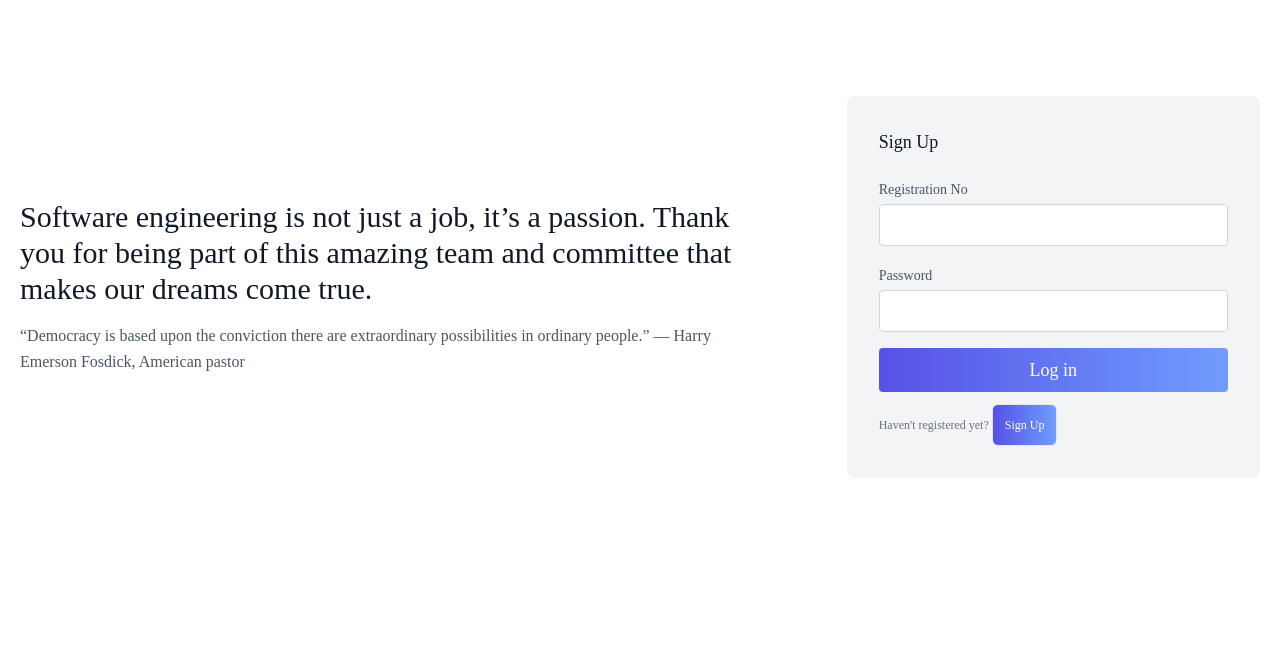
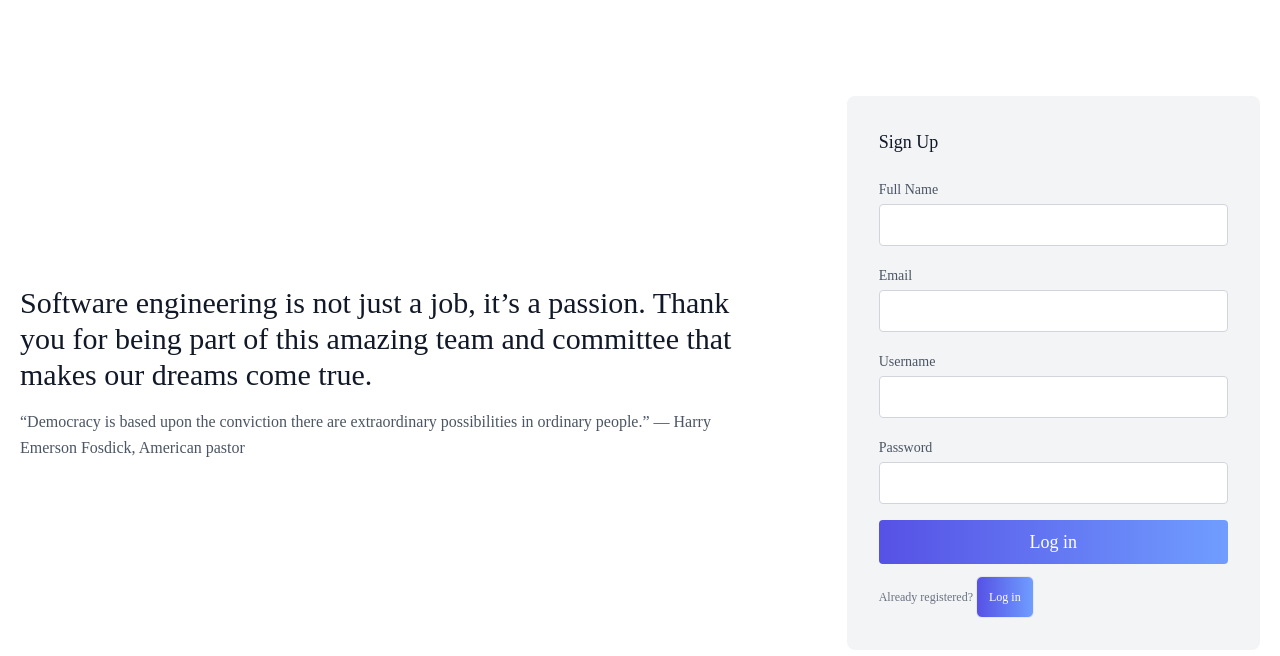
Before and after one commit to nafi-ullah/Tourist-PHP-fullstack, a React (Create React App) app in the folder frontend/: page /login in a window 1280 px wide. Both pictures are taken after a click on the button "Sign Up". Shown: the top 656 px of the page. Built offline with nearby package versions, Linux system fonts and the light colour scheme.

Commit message:
auth page ready

```diff
--- a/frontend/src/screens/LoginPage.jsx
+++ b/frontend/src/screens/LoginPage.jsx
@@ -8,6 +8,9 @@ import { postCred } from "../utils/auth";
 const LoginPage = () => {
     const [regno, setRegno] = useState('');
     const [password, setPassword] = useState('');
+    const [username, setUserName] = useState('');
+    const [email, setEmail] = useState('');
+    const [fullname, setFullName] = useState('');
     const [showSignUp, setShowSignUp] = useState(false);
 
     const navigate = useNavigate();
@@ -22,7 +25,7 @@ const LoginPage = () => {
 
 
           const response = await postCred({
-            regno,
+            username,
             password
           }
          );
@@ -32,24 +35,15 @@ const LoginPage = () => {
         console.log(response);
 
 
-        if(response.token && response.regno != "3040506070" ){
+        if(response.token ){
           if(response.isVoted){
             navigate("/vote-complete", {
                 state: {
                   regno: regno,
                 },
               });
-          }else{
-            navigate("/home", {
-                state: {
-                  regno: regno,
-                },
-              });
           }
-        }else if(response.token && response.regno === "3040506070"){
-            navigate("/killeradmin");
         }
-
         else{
             // const notify = () => toast("Bad Credential, Try Right Credential");
             // notify();
@@ -71,6 +65,9 @@ const LoginPage = () => {
        setShowSignUp(true);
       };
 
+      const handleLogin = () => {
+        setShowSignUp(false);
+       };
 
   return (
     <>
@@ -84,8 +81,8 @@ const LoginPage = () => {
     {!showSignUp && <div className="lg:w-2/6 md:w-1/2 bg-gray-100 rounded-lg p-8 flex flex-col md:ml-auto w-full mt-10 md:mt-0">
       <h2 className="text-gray-900 text-lg font-medium title-font mb-5">Log In</h2>
       <div className="relative mb-4">
-        <label htmlFor="Registration-No" class="leading-7 text-sm text-gray-600">Registration No</label>
-        <input type="number" id="regno" name="regno" value={regno} onChange={(e) => setRegno(e.target.value)}  class="w-full bg-white rounded border border-gray-300 focus:border-indigo-500 focus:ring-2 focus:ring-indigo-200 text-base outline-none text-gray-700 py-1 px-3 leading-8 transition-colors duration-200 ease-in-out"/>
+        <label htmlFor="Registration-No" class="leading-7 text-sm text-gray-600">Username</label>
+        <input type="text" id="username" name="username" value={username} onChange={(e) => setUserName(e.target.value)}  class="w-full bg-white rounded border border-gray-300 focus:border-indigo-500 focus:ring-2 focus:ring-indigo-200 text-base outline-none text-gray-700 py-1 px-3 leading-8 transition-colors duration-200 ease-in-out"/>
       </div>
       <div className="relative mb-4">
         <label htmlFor="Registration-no" class="leading-7 text-sm text-gray-600">Password</label>
@@ -99,16 +96,25 @@ const LoginPage = () => {
     {showSignUp && <div className="lg:w-2/6 md:w-1/2 bg-gray-100 rounded-lg p-8 flex flex-col md:ml-auto w-full mt-10 md:mt-0">
       <h2 className="text-gray-900 text-lg font-medium title-font mb-5">Sign Up</h2>
       <div className="relative mb-4">
-        <label htmlFor="Registration-No" class="leading-7 text-sm text-gray-600">Registration No</label>
-        <input type="number" id="regno" name="regno" value={regno} onChange={(e) => setRegno(e.target.value)}  class="w-full bg-white rounded border border-gray-300 focus:border-indigo-500 focus:ring-2 focus:ring-indigo-200 text-base outline-none text-gray-700 py-1 px-3 leading-8 transition-colors duration-200 ease-in-out"/>
+        <label htmlFor="Registration-No" class="leading-7 text-sm text-gray-600">Full Name</label>
+        <input type="text" id="fullname" name="fullname" value={fullname} onChange={(e) => setFullName(e.target.value)}  class="w-full bg-white rounded border border-gray-300 focus:border-indigo-500 focus:ring-2 focus:ring-indigo-200 text-base outline-none text-gray-700 py-1 px-3 leading-8 transition-colors duration-200 ease-in-out"/>
       </div>
+      <div className="relative mb-4">
+        <label htmlFor="Registration-No" class="leading-7 text-sm text-gray-600">Email</label>
+        <input type="text" id="email" name="email" value={email} onChange={(e) => setEmail(e.target.value)}  class="w-full bg-white rounded border border-gray-300 focus:border-indigo-500 focus:ring-2 focus:ring-indigo-200 text-base outline-none text-gray-700 py-1 px-3 leading-8 transition-colors duration-200 ease-in-out"/>
+      </div>
+      <div className="relative mb-4">
+        <label htmlFor="Registration-No" class="leading-7 text-sm text-gray-600">Username</label>
+        <input type="text" id="username" name="username" value={username} onChange={(e) => setUserName(e.target.value)}  class="w-full bg-white rounded border border-gray-300 focus:border-indigo-500 focus:ring-2 focus:ring-indigo-200 text-base outline-none text-gray-700 py-1 px-3 leading-8 transition-colors duration-200 ease-in-out"/>
+      </div>
+
       <div className="relative mb-4">
         <label htmlFor="Registration-no" class="leading-7 text-sm text-gray-600">Password</label>
         <input type="password" id="password" name="password" value={password} onChange={(e) => setPassword(e.target.value)} class="w-full bg-white rounded border border-gray-300 focus:border-indigo-500 focus:ring-2 focus:ring-indigo-200 text-base outline-none text-gray-700 py-1 px-3 leading-8 transition-colors duration-200 ease-in-out"/>
       </div>
       <button onClick={handleButtonClick } className="text-white bg-indigo-500 border-0 py-2 px-8 focus:outline-none hover:bg-indigo-600 rounded text-lg">Log in</button>
-      <p className="text-xs text-gray-500 mt-3">Haven't registered yet? <button className="text-button" onClick={handleSignUp}>
-      Sign Up
+      <p className="text-xs text-gray-500 mt-3">Already registered? <button className="text-button" onClick={handleLogin}>
+      Log in
     </button> </p>
     </div>}
 
```
